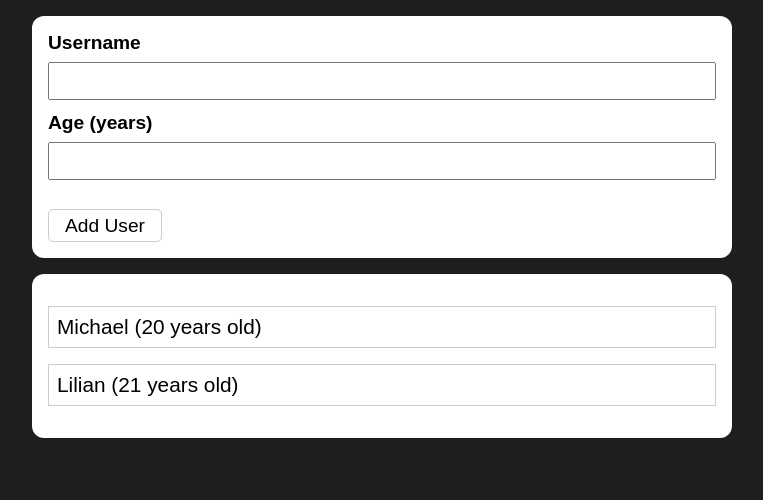
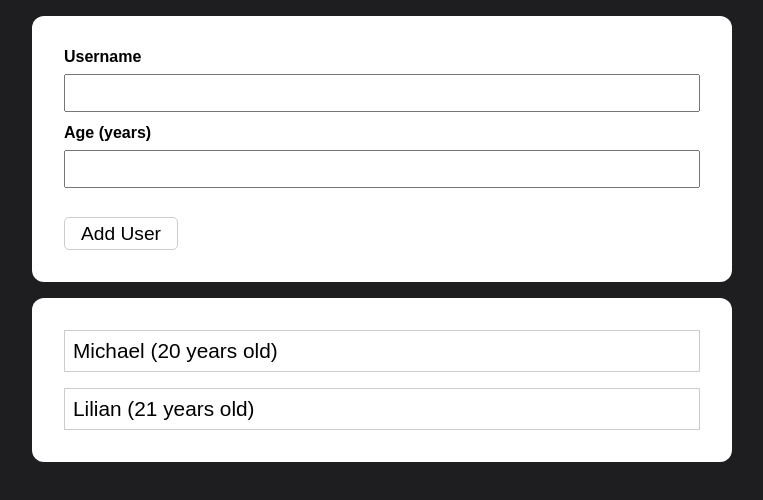
Before and after one commit to michael-j-rubenstein/userbase-react-project, a React (Create React App) app: page / in a window 1280 px wide. Shown: the top 500 px of the page, without its empty margins (258-1021 px from the left). Built offline with nearby package versions, Linux system fonts and the light colour scheme.

Commit message:
Added Card component

```diff
--- a/src/components/NewUser/UserForm.js
+++ b/src/components/NewUser/UserForm.js
@@ -1,5 +1,6 @@
 import { useState } from "react";
 import styles from "./UserForm.module.css";
+import Card from "../UI/Card";
 
 const UserForm = (props) => {
   const [userName, setUserName] = useState("");
@@ -34,7 +35,8 @@
   };
 
   return (
-    <form className={styles.inputs} onSubmit={submitHandler}>
+    <Card>
+      <form onSubmit={submitHandler}>
         <div className={styles["input-group"]}>
           <label htmlFor="username">Username</label>
           <input
@@ -57,6 +59,7 @@
           Add User
         </button>
       </form>
+    </Card>
   );
 };
 
--- /dev/null
+++ b/src/components/UI/Card.js
@@ -0,0 +1,7 @@
+import styles from "./Card.module.css";
+
+const Card = (props) => {
+  return <div className={styles.card}>{props.children}</div>;
+};
+
+export default Card;
--- /dev/null
+++ b/src/components/UI/Card.module.css
@@ -0,0 +1,7 @@
+.card {
+    max-width: 700px;
+    margin: 1rem auto;
+    background-color: white;
+    padding: 0 1rem;
+    border-radius: 12px;
+}
--- a/src/components/Users/User.module.css
+++ b/src/components/Users/User.module.css
@@ -3,5 +3,5 @@
     border: 1px solid #ccc;
     font-size: 1.3rem;
     padding: 0.5rem;
-    margin: 0.5rem 0;
+    margin: 1rem 0;
 }
--- a/src/components/Users/UserList.js
+++ b/src/components/Users/UserList.js
@@ -1,13 +1,16 @@
 import User from "./User";
 import styles from "./UserList.module.css";
+import Card from "../UI/Card";
 
 const UserList = (props) => {
   return (
-    <div className={styles["user-list"]}>
-      {props.data.map((data) => {
-        return <User data={data} key={data.id}></User>;
-      })}
-    </div>
+    <Card>
+      <div className={styles["user-list"]}>
+        {props.data.map((data) => {
+          return <User data={data} key={data.id}></User>;
+        })}
+      </div>
+    </Card>
   );
 };
 
--- a/src/components/Users/UserList.module.css
+++ b/src/components/Users/UserList.module.css
@@ -1,10 +1,5 @@
 
 .user-list {
-    display: flex;
-    flex-direction: column;
-    max-width: 700px;
-    margin: 1rem auto;
-    background-color: white;
-    padding: 1.5rem 1rem;
+    padding: 1rem;
     border-radius: 12px;
 }
```
Lines whose indentation alone changed are shown as unchanged.
